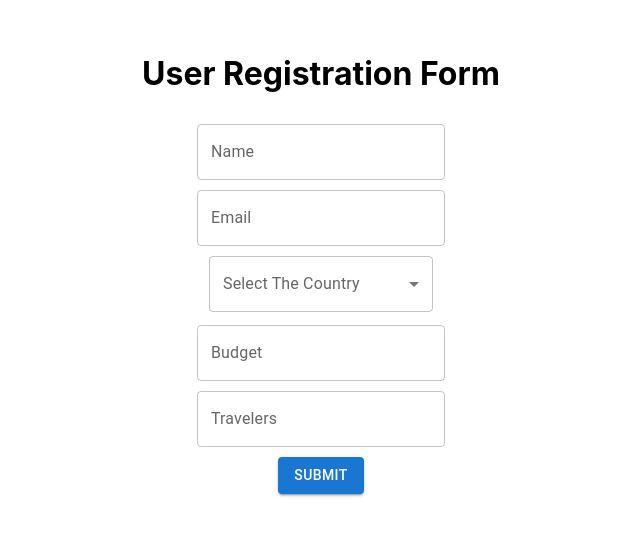
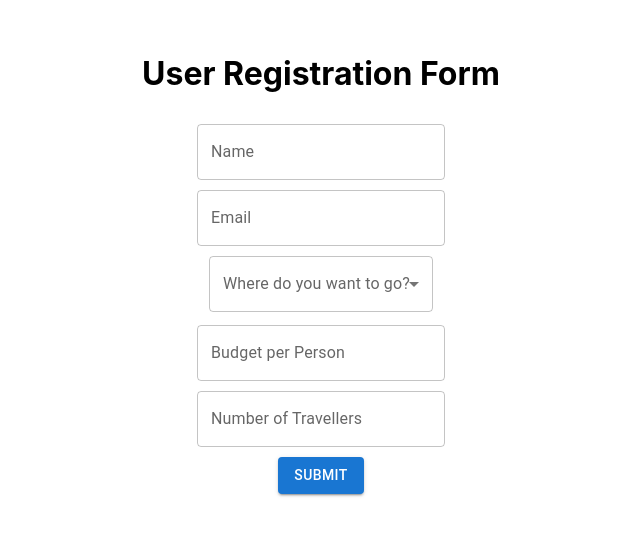
Before and after one commit to Harmeet208/Travelopia-Assignment, a React (Create React App) app: page / in a window 1280 px wide. Shown: the part 137-672 px from the top of the page, without its empty margins (319-959 px from the left). Built offline with nearby package versions, Linux system fonts and the light colour scheme.

Commit message:
Column Names Changed

```diff
--- a/src/UserDetails.jsx
+++ b/src/UserDetails.jsx
@@ -24,21 +24,19 @@ function UserDetails() {
           <TableRow>
             <TableCell>Name</TableCell>
             <TableCell>Email</TableCell>
-            <TableCell>Budget</TableCell>
-            <TableCell>Country</TableCell>
-            <TableCell>Travelers</TableCell>
+            <TableCell>Destination Country</TableCell>
+            <TableCell>Budget Per Person</TableCell>
+            <TableCell>Number of Traveller</TableCell>
           </TableRow>
         </TableHead>
         <TableBody>
           {data.map((row) => (
             <TableRow key={row.email}>
-              <TableCell>
-                {row.name}
-              </TableCell>
+              <TableCell>{row.name}</TableCell>
               <TableCell>{row.email}</TableCell>
-              <TableCell>{row.currency}</TableCell>
-              <TableCell>{row.country}</TableCell>
-              <TableCell>{row.travellers}</TableCell>
+              <TableCell>{row.destination_country}</TableCell>
+              <TableCell>{row.budget_per_person}</TableCell>
+              <TableCell>{row.number_of_traveller}</TableCell>
             </TableRow>
           ))}
         </TableBody>
--- a/src/Userform.jsx
+++ b/src/Userform.jsx
@@ -47,11 +47,11 @@ export default function Userform() {
         }
         if (name && email && country && currency && travelers) {
             const data = {
+                name: name,
                 email: email,
-                name: name,
-                country: country,
-                currency: currency,
-                travellers: travelers
+                destination_country: country,
+                budget_per_person: currency,
+                number_of_traveller: travelers
             };
 
             const response = await fetch('http://127.0.0.1:8000/booking/', {
@@ -61,7 +61,7 @@ export default function Userform() {
                 },
                 body: JSON.stringify(data)
             })
-            if(response.status!==200){
+            if(response.status===500){
                 alert('Some Unknown Error Occurred');
                 return;
             }
@@ -70,7 +70,7 @@ export default function Userform() {
                 alert(json.message);
             }
             if(json?.code===200){
-                history('/details')
+                history('/details');
             }
         }
     };
@@ -104,12 +104,12 @@ export default function Userform() {
                     helperText={emailError ? "Invalid email address" : ""}
                 />
                 <FormControl style={{marginTop:'10px'}} sx={{ minWidth: 224 }} error={countryError}>
-                    <InputLabel>Select The Country</InputLabel>
+                    <InputLabel>Where do you want to go?</InputLabel>
                     <Select
                         labelId="demo-simple-select-filled-label"
                         id="demo-simple-select-filled"
                         value={country}
-                        label="Select The Country"
+                        label="Where do you want to go?"
                         onChange={(e) => {
                             setCountry(e.target.value);
                             setCountryError(false);
@@ -125,7 +125,7 @@ export default function Userform() {
                 <TextField
                     style={{marginTop:'10px'}}
                     id="budget"
-                    label="Budget"
+                    label="Budget per Person"
                     value={currency}
                     onChange={(e) => {
                         setCurrency(e.target.value);
@@ -136,15 +136,15 @@ export default function Userform() {
                 />
                 <TextField
                     style={{marginTop:'10px'}}
-                    id="travelers"
-                    label="Travelers"
+                    id="travellers"
+                    label="Number of Travellers"
                     value={travelers}
                     onChange={(e) => {
                         setTravelers(e.target.value);
                         setTravelersError(false);
                     }}
                     error={travelersError}
-                    helperText={travelersError ? "No of Travelers are required" : ""}
+                    helperText={travelersError ? "Number of Travellers are required" : ""}
                 />
                 <Button type="submit" variant="contained" color="primary" style={{marginTop:'10px'}}>
                     Submit
```
